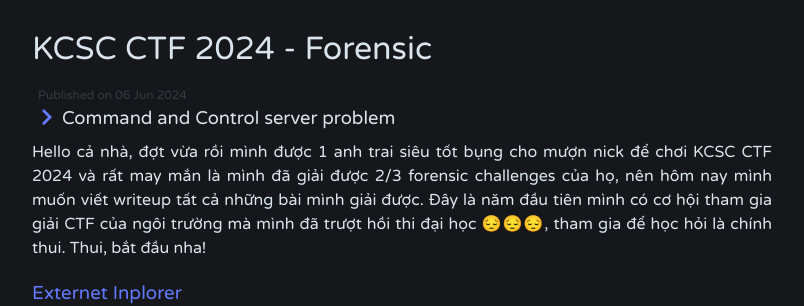
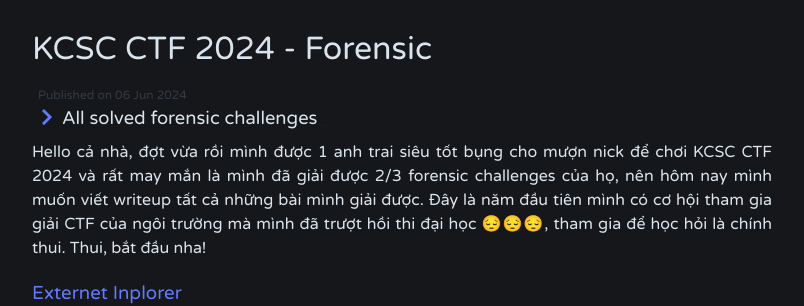
Before and after one commit to odintheprotector/odintheprotector.github.io, a Jekyll site: the page built from _posts/2024-06-06-KCSC-CTF-2024-forensic-writeup.md, in a window 1280 px wide and 900 px high. Shown: the part 192-498 px from the top of the window, without its empty margins (238-1042 px from the left). Built offline with Jekyll 4.4.1, drawn with Linux system fonts in a browser that asks for light colours; nearby versions of some CDN libraries.

Commit message:
update some shits

```diff
--- a/_posts/2024-06-06-KCSC-CTF-2024-forensic-writeup.md
+++ b/_posts/2024-06-06-KCSC-CTF-2024-forensic-writeup.md
@@ -1,7 +1,7 @@
 ---
 layout: post
 title: KCSC CTF 2024 - Forensic
-description: Command and Control server problem
+description: All solved forensic challenges
 tags: [KCSC, Writeup, Forensic, DFIR]
 ---
 
```
